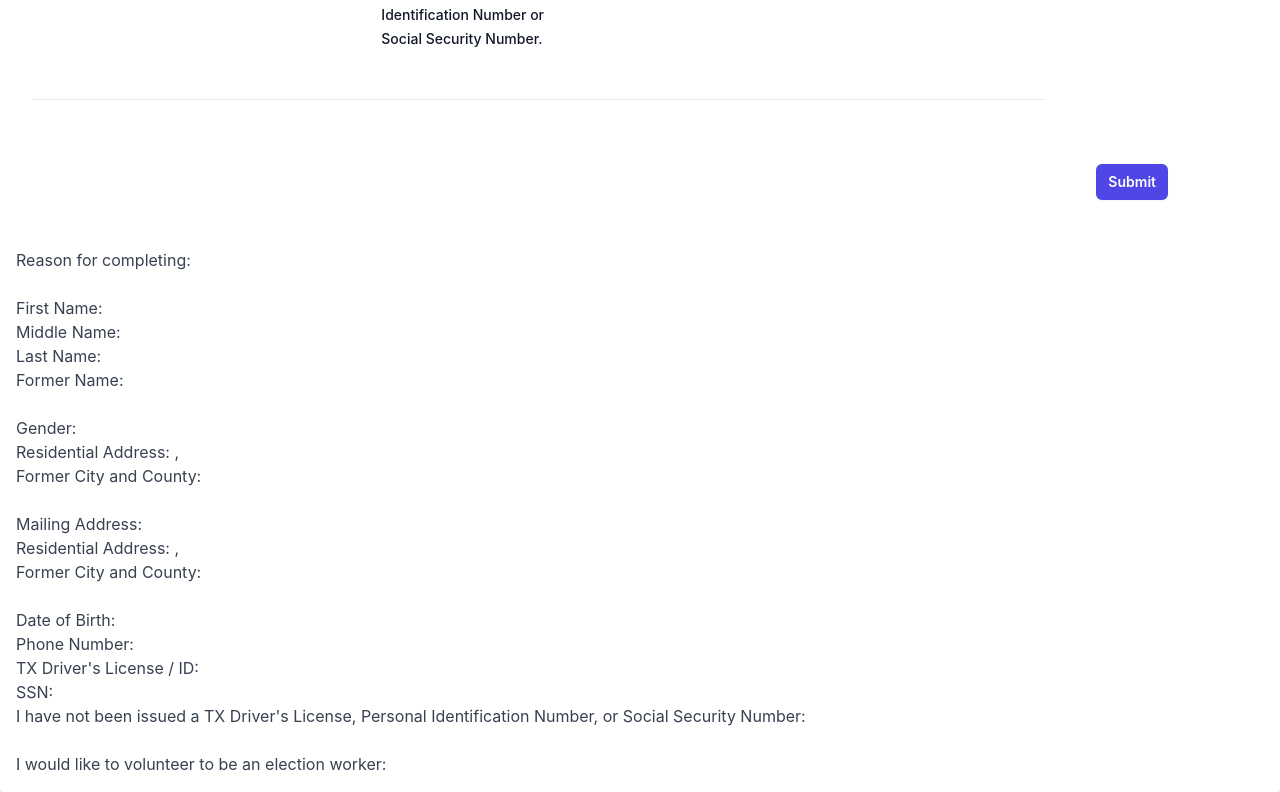
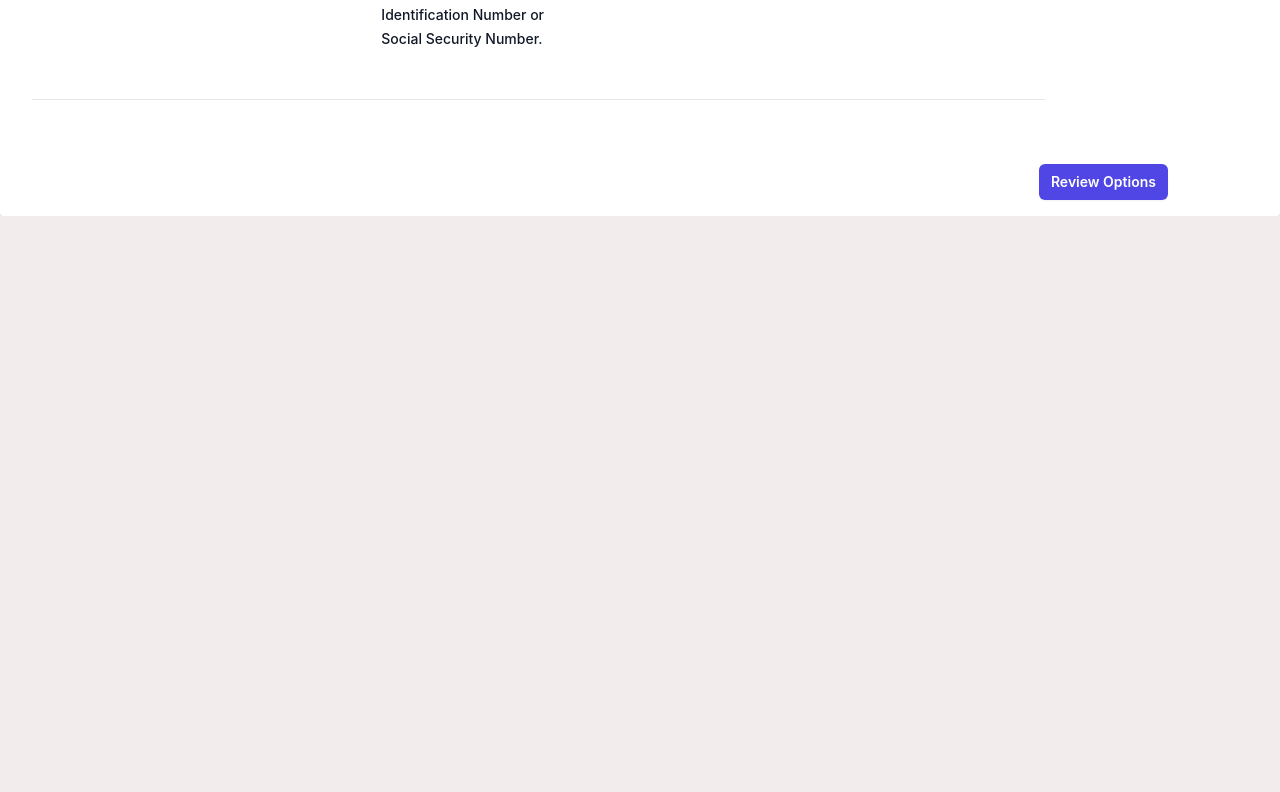
Before and after one commit to racosta323/Reg2VoteTX, a React (Vite) app in the folder client/: page / in a window 1280 px wide. Shown: the part 2289-3081 px from the top of the page. After the commit the page ends 2505 px from the top, so only its background shows below. Built offline with nearby package versions, Linux system fonts and the light colour scheme.

Commit message:
creates confirmation page and conditionally renders when button clicked

```diff
--- a/client/src/App.jsx
+++ b/client/src/App.jsx
@@ -1,7 +1,16 @@
+import { useState } from 'react'
+
 import Form from './Form/Form'
+import Confirmation from './Confirmation'
+
+import dataKeys from './Form/dataKeys'
 
 
 function App() {
+
+  const [formData, setFormData] = useState(dataKeys)
+  const [ click, setClick ] = useState(false)
+
 
   return (
     <div className='flex flex-col justify-center items-center min-h-screen bg-gray-100'>
@@ -19,7 +28,7 @@ function App() {
           </div>
         </div>
       </header>
-      <Form />
+      {click ? <Confirmation formData={formData}/> : <Form formData={formData} setFormData={setFormData} setClick={setClick} click={click}/>}
     </div>
   )
 }
--- a/client/src/Confirmation.jsx
+++ b/client/src/Confirmation.jsx
@@ -1,32 +1,37 @@
-function Confirmation({ formData }){
+function Confirmation({ formData }) {
 
-    console.log(formData)
 
-    return(
-        <div>
+    return (
+        <div className="w-full max-w-4xl bg-white shadow-md md:max-w-7xl md:flex rounded flex flex-col">
+            <div className=''>
                 <p className="text-gray-700">Reason for completing: {formData.why}</p>
-            <br/>
+                <br />
                 <p className="text-gray-700">First Name: {formData.first_name}</p>
                 <p className="text-gray-700">Middle Name: {formData.middle_name}</p>
                 <p className="text-gray-700">Last Name: {formData.last_name}</p>
                 <p className="text-gray-700">Former Name: {formData.former_name}</p>
-            <br/>
+                <br />
                 <p className="text-gray-700">Gender: {formData.gender}</p>
                 <p className="text-gray-700">Residential Address: {formData.street_address}, {formData.city} {formData.county} {formData.zip_code}</p>
                 <p className="text-gray-700">Former City and County: {formData.former_res}</p>
-            <br/>
+                <br />
                 <p className="text-gray-700">Mailing Address: {formData.street_address_2} {formData.city_2} {formData.state} {formData.zip_code_2}</p>
                 <p className="text-gray-700">Residential Address: {formData.street_address}, {formData.city} {formData.county} {formData.zip_code}</p>
                 <p className="text-gray-700">Former City and County: {formData.former_res}</p>
-            <br/>
+                <br />
                 <p className="text-gray-700">Date of Birth: {formData.birth_month} {formData.birth_day} {formData.birth_year}</p>
                 <p className="text-gray-700">Phone Number: {formData.phone}</p>
                 <p className="text-gray-700">TX Driver's License / ID: {formData.license}</p>
                 <p className="text-gray-700">SSN: {formData.ssn}</p>
                 <p className="text-gray-700">I have not been issued a TX Driver's License, Personal Identification Number, or Social Security Number: {formData.no_id}</p>
-            <br/>
+                <br />
                 <p className="text-gray-700">I would like to volunteer to be an election worker: {formData.election_worker}</p>
-
+                <div className='pr-24'>
+                    <div className="mt-6 flex items-center justify-end gap-x-6">
+                        <button type="submit" className="rounded-md bg-indigo-600 px-3 py-2 text-sm font-semibold text-white shadow-sm hover:bg-indigo-500 focus-visible:outline focus-visible:outline-2 focus-visible:outline-offset-2 focus-visible:outline-indigo-600">Submit</button>
+                    </div>
+                </div>
+            </div>
         </div>
     )
 }
--- a/client/src/Form/Form.jsx
+++ b/client/src/Form/Form.jsx
@@ -7,9 +7,9 @@ import Confirmation from "../Confirmation"
 import { useState } from 'react'
 import dataKeys from "./dataKeys"
 
-function Form() {
+function Form({ formData, setFormData, setClick, click }) {
 
-    const [formData, setFormData] = useState(dataKeys)
+    // const [formData, setFormData] = useState(dataKeys)
     // const [url, setUrl] = useState('')
     const [isChecked, setIsChecked] = useState(false)
     const [selectedCheckbox, setSelectedCheckbox] = useState(null)
@@ -26,18 +26,18 @@ function Form() {
         setIsChecked(e.target.checked)
     }
 
-    function willBe18(dob) {
-        const birthDate = new Date(dob)
-        const targetDate = new Date('2024-10-07')
+    // function willBe18(dob) {
+    //     const birthDate = new Date(dob)
+    //     const targetDate = new Date('2024-10-07')
 
-        let ageOnTarget = targetDate.getFullYear() - birthDate.getFullYear()
-        const monthDiff = targetDate.getMonth() - birthDate.getMonth()
+    //     let ageOnTarget = targetDate.getFullYear() - birthDate.getFullYear()
+    //     const monthDiff = targetDate.getMonth() - birthDate.getMonth()
 
-        if (monthDiff < 0 || (monthDiff === 0 && targetDate.getDate() < birthDate.getDate())) {
-            ageOnTarget--
-        }
-        return ageOnTarget >= 18 ? "yes" : "no"
-    }
+    //     if (monthDiff < 0 || (monthDiff === 0 && targetDate.getDate() < birthDate.getDate())) {
+    //         ageOnTarget--
+    //     }
+    //     return ageOnTarget >= 18 ? "yes" : "no"
+    // }
 
     const handleInputChange = (e) => {
         const { name, value } = e.target
@@ -45,14 +45,14 @@ function Form() {
         if (name == 'dob') {
             const [year, month, day] = value.split('-')
 
-            const is18 = willBe18(value)
+            // const is18 = willBe18(value)
 
             setFormData(prevData => ({
                 ...prevData,
                 'birth_month': month,
                 'birth_day': day,
                 'birth_year': year,
-                'voting_age': is18
+                // 'voting_age': is18
             }))
 
         } else if (name !== 'dob') {
@@ -141,6 +141,10 @@ function Form() {
         }
     }
 
+    function handleClick(){
+        setClick(!click)
+    }
+
 
     const handleSubmit = async (e) => {
         e.preventDefault()
@@ -209,10 +213,10 @@ function Form() {
                 <Personal formData={formData} handleChange={handleInputChange} checkboxHandler={checkboxHandler} isCitizenDisabled={isCitizenDisabled} />
                 <div className='pr-24'>
                     <div className="mt-6 flex items-center justify-end gap-x-6">
-                        <button type="submit" className="rounded-md bg-indigo-600 px-3 py-2 text-sm font-semibold text-white shadow-sm hover:bg-indigo-500 focus-visible:outline focus-visible:outline-2 focus-visible:outline-offset-2 focus-visible:outline-indigo-600">Submit</button>
+                        <button type="button" className="rounded-md bg-indigo-600 px-3 py-2 text-sm font-semibold text-white shadow-sm hover:bg-indigo-500 focus-visible:outline focus-visible:outline-2 focus-visible:outline-offset-2 focus-visible:outline-indigo-600" onClick={handleClick}>Review Options</button>
                     </div>
                 </div>
-                <Confirmation formData={formData} />
+
             </div>
 
         </form>
```
Lines whose indentation alone changed are shown as unchanged.
